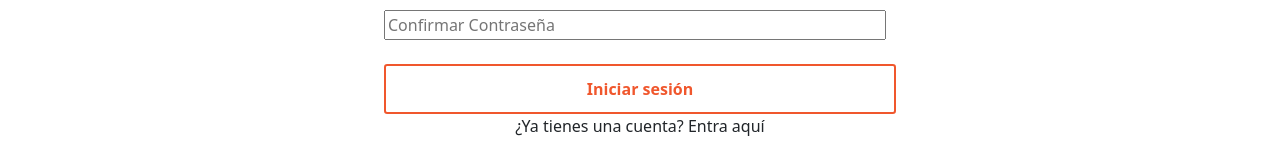
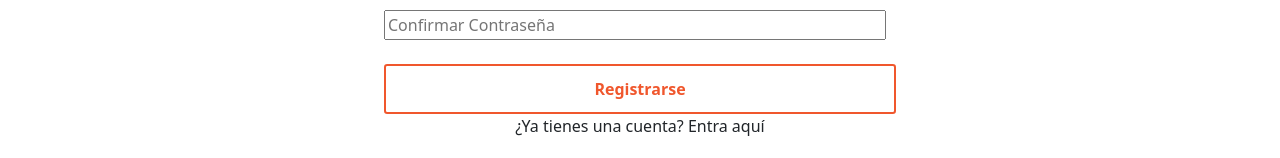
Before and after one commit to AdrianMoncada/Car-Rental, a React (Create React App) app in the folder frontEnd/carbooking/: page /home/signup in a window 1280 px wide. Shown: the part 342-500 px from the top of the page. Built offline with nearby package versions, Linux system fonts and the light colour scheme.

Commit message:
cambiando boton  de registro

```diff
--- a/frontEnd/carbooking/src/pages/Register/Register.js
+++ b/frontEnd/carbooking/src/pages/Register/Register.js
@@ -56,7 +56,7 @@ export default function Register (){
             </InputsContainer>
 
             <br></br>
-            <Button type="submit"> Iniciar sesión </Button>
+            <Button type="submit"> Registrarse </Button>
 
             <CenteredText> ¿Ya tienes una cuenta? Entra aquí </CenteredText>
             <LastParagraph>Al hacer clic en el botón Iniciar Sesión, acepta nuestros Términos y Condiciones</LastParagraph>
```
